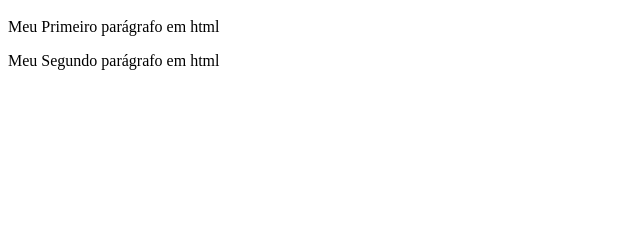
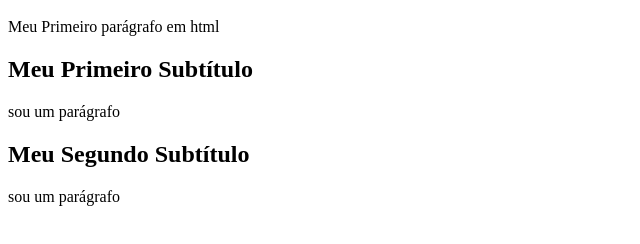
Before and after one commit to abbyyssss/projeto, a plain HTML site: page index.html in a window 1280 px wide. Shown: the part 48-292 px from the top of the page, without its empty margins (0-640 px from the left). Drawn offline with Linux system fonts and the light colour scheme.

Commit message:
Adicionando dois subtítulos

```diff
--- a/index.html
+++ b/index.html
@@ -5,6 +5,9 @@ e no padrão web -->
 <body>
 <h1> Meu primeiro título - Hello World </h1>
 <p> Meu Primeiro parágrafo em html </p>
-<p> Meu Segundo parágrafo em html </p>
+<h2> Meu Primeiro Subtítulo </h2>
+<p> sou um parágrafo </p>
+<h2> Meu Segundo Subtítulo </h2>
+<p> sou um parágrafo </p>
 </body>
 </html>
```
